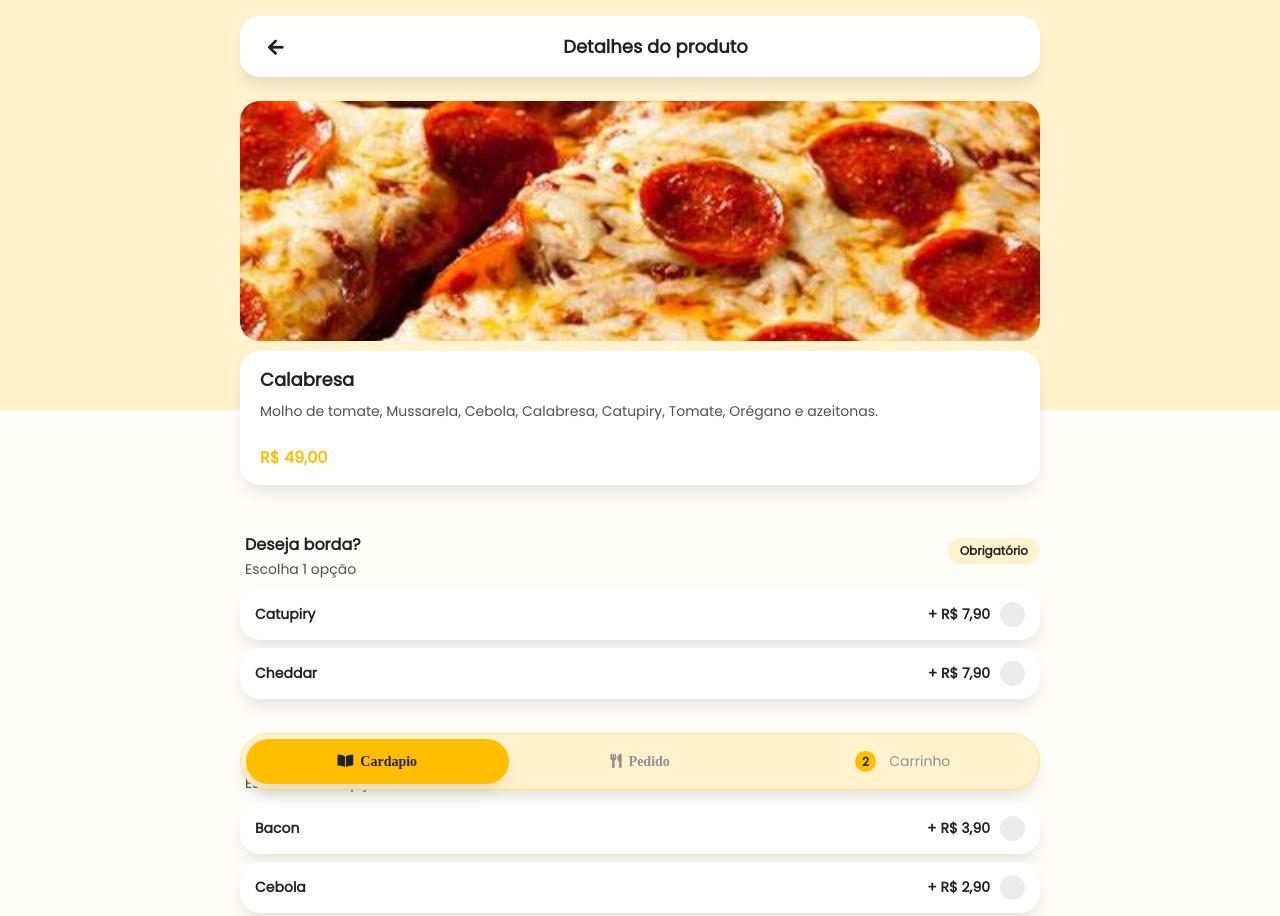
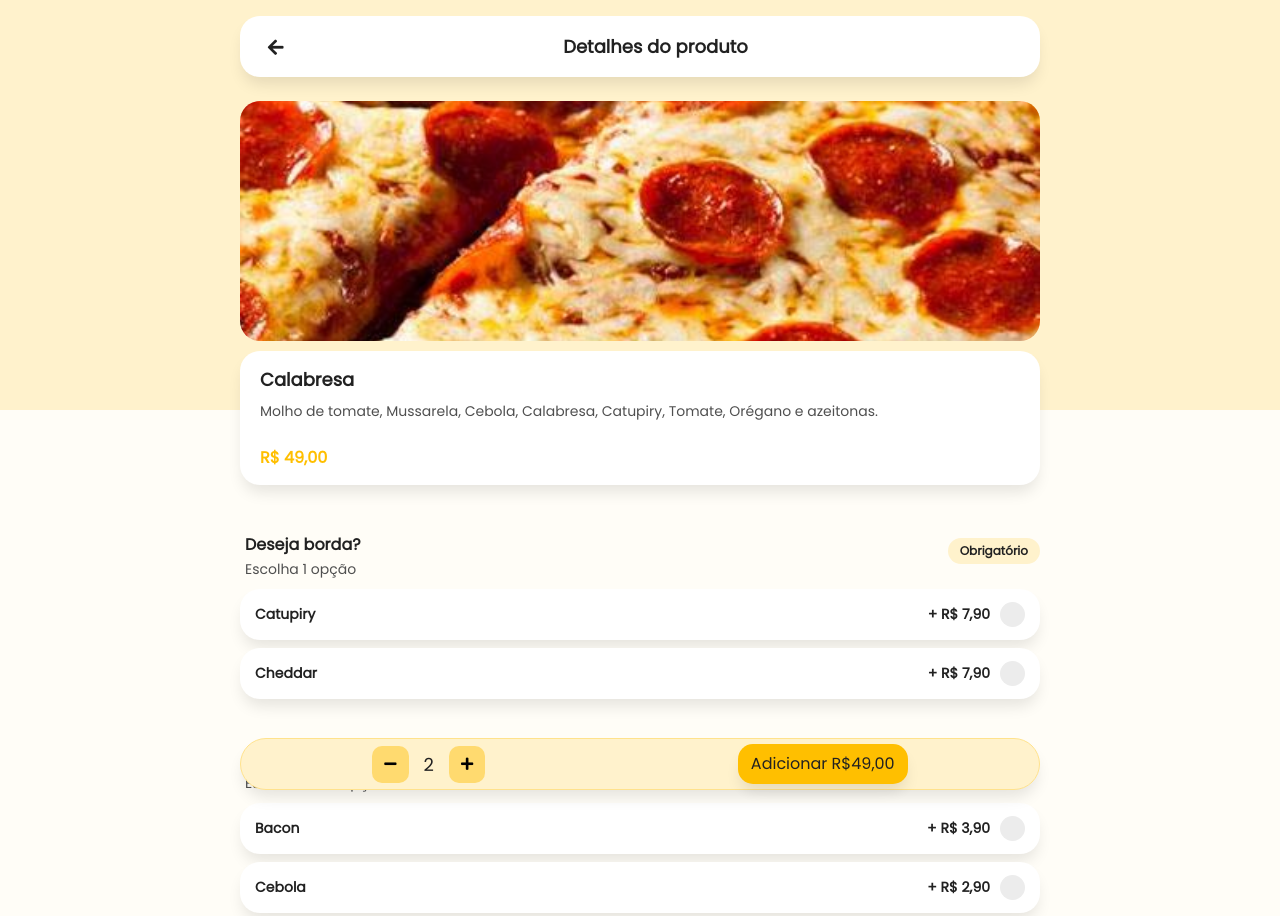
Before and after one commit to victoralves87/projeto-delivery, a plain HTML site: page item.html in a window 1280 px wide. Shown: the top 916 px of the page. Drawn offline with Linux system fonts and the light colour scheme.

Commit message:
adicionando menu inferior tela item

```diff
--- a/css/meu.css
+++ b/css/meu.css
@@ -159,6 +159,17 @@ section.categoria{
 .btn-white{
     color: var(--color-black);
     background-color: var(--color-white);
+    border-radius: 20px;
+    padding: 15px 25px;
+    font-size: 20px;
+    box-shadow: 0px 10px 15px -3px rgba(0, 0, 0, 0.1);
+}
+
+
+.btn-yellow{
+    border: none !important;
+    background-color: var(--color-primary);
+    color: var(--color-black) !important;
     border-radius: 20px;
     padding: 15px 25px;
     font-size: 20px;
@@ -445,3 +456,35 @@ section.categoria{
 textarea{
     height: 150px !important;
 }
+
+
+.menu-bottom .details{
+    justify-content: space-between;
+    padding: 8px 15px;
+}
+
+
+.add-carrinho{
+    display: flex;
+    text-align: center;
+    height: 30px;
+    justify-content: center;
+    align-items: center;
+}
+
+
+.btn-menos, .btn-mais{
+    color: black;
+    padding: 8px 12px;
+    border-radius: 10px;
+    font-size: 14px;
+    cursor: pointer;
+    background-color: var(--color-primary-out);
+}
+
+
+.add-numero-itens{
+    color: var(--color-black);
+    padding: 2px 15px;
+    font-size: 18px;
+}
--- a/item.html
+++ b/item.html
@@ -108,21 +108,23 @@
             <span class="sub-title-categoria">Informe se for preciso alguma observação abaixo:</span>
             <textarea class="form-control mt-2" rows="5"></textarea>
         </div>
-
     </section>
 
-    <section class="menu-bottom" id="menu-bottom">
-        <a class="menu-bottom-item active">
-            <i class="fas fa-book-open">&nbsp; Cardapio</i>
-        </a>
-         <a class="menu-bottom-item">
-            <i class="fas fa-utensils">&nbsp; Pedido</i>
-        </a>
-         <a class="menu-bottom-item">
-            <span class="badge-total-carrinho">2</span>
-            <!-- <i class="fas fa-shopping-cart"></i> -->
-            &nbsp; Carrinho
-        </a>
+    <section class="menu-bottom details" id="menu-bottom">
+         <div class="add-carrinho">
+            <span class="btn-menos">
+                <i class="fas fa-minus"></i>
+            </span>
+            <span class="add-numero-itens">
+                2
+            </span>
+            <span class="btn-mais">
+                <i class="fas fa-plus"></i>
+            </span>
+         </div>
+         <a class="btn btn-yellow btn-sm">
+            Adicionar <span>R$49,00</span>
+         </a>
     </section>
 
     <section class="menu-bottom disabled hidden" id="menu-bottom-closed">
@@ -132,7 +134,7 @@
 
 
     <script src="./js/bootstrap.bundle.min.js"></script>
-    <script src="./js/cardapio.js"></script>
+    <script src="./js/item.js"></script>
 
 </body>
 </html>
```
Also changed, not shown: js/item.js (added).
